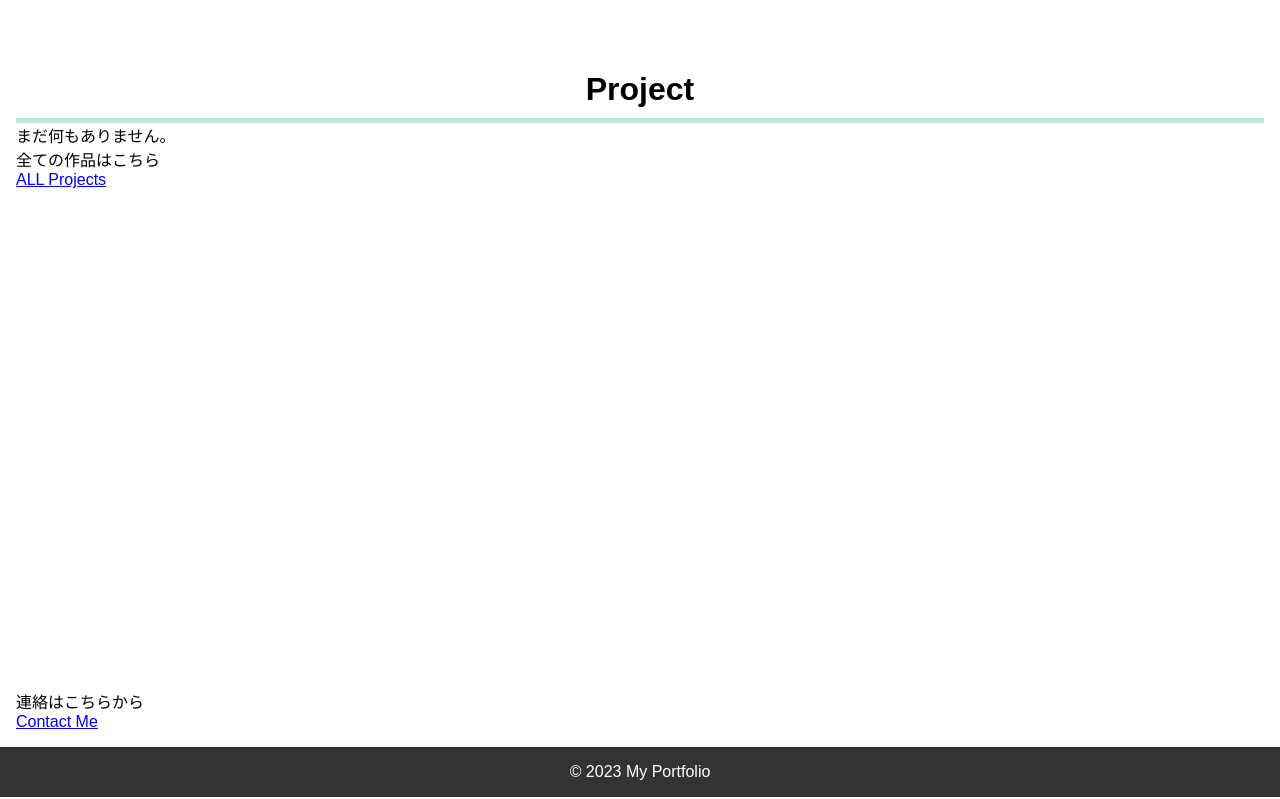
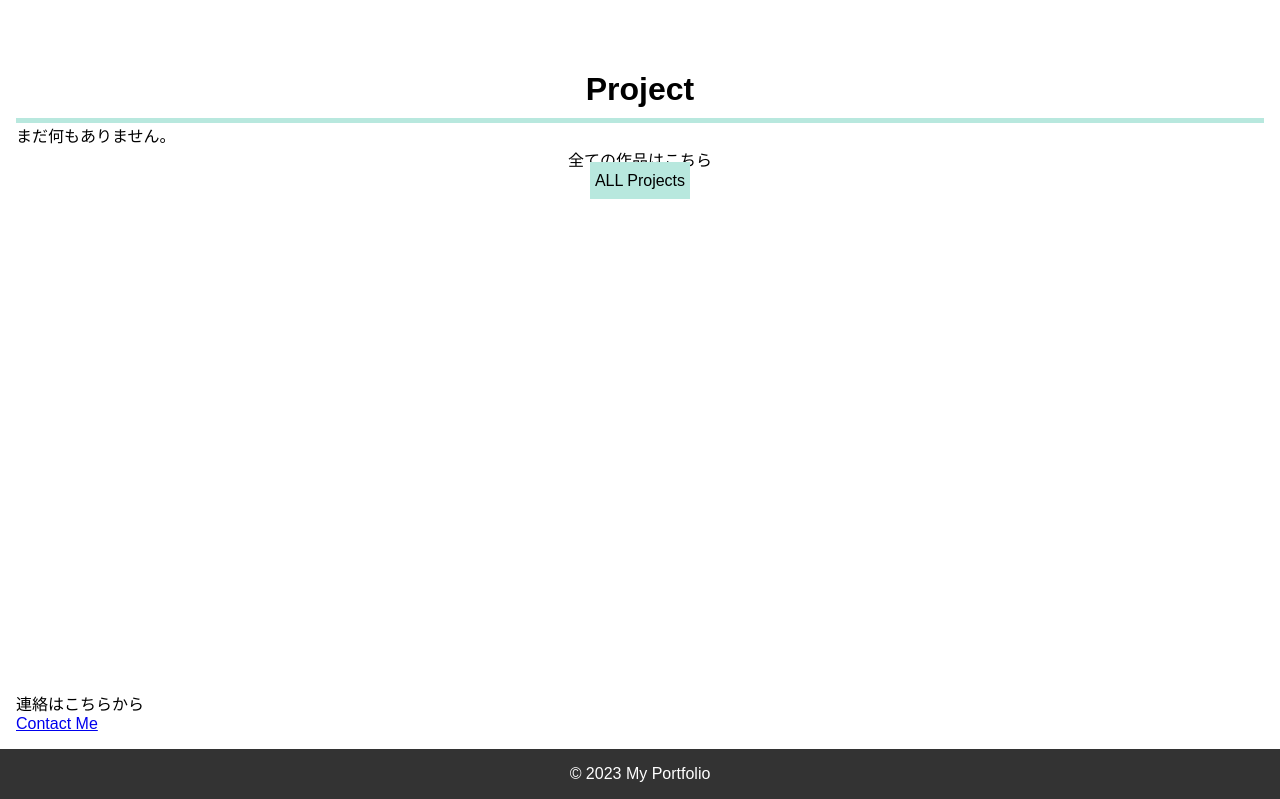
Before and after one commit to Ryoichi1222/Nuxt-portfolio, a Nuxt app: page / in a window 1280 px wide. Shown: the part 1276-2075 px from the top of the page. Built offline with nearby package versions, Linux system fonts and the light colour scheme.

Commit message:
index.vue

```diff
--- a/pages/index.vue
+++ b/pages/index.vue
@@ -34,8 +34,10 @@
     <div class="project">
       <h1>Project</h1>
       <p>まだ何もありません。</p>
+      <div class="project-link">
       <p>全ての作品はこちら</p>
       <nuxt-link to="/projects">ALL Projects</nuxt-link>
+      </div>
     </div>
     <div class="contact">
       <p>連絡はこちらから</p>
@@ -157,8 +159,17 @@ export default {
   padding: 10px;
 }
 
+.project-link {
+ text-align: center;
+}
+
 .project a {
-
+  text-decoration: none;
+  color: black;
+  line-height: 20px;
+  background-color: #b8e8de;
+  padding: 10px 5px 10px 5px;
+  margin-bottom: 20px;
 }
 
 </style>
```
